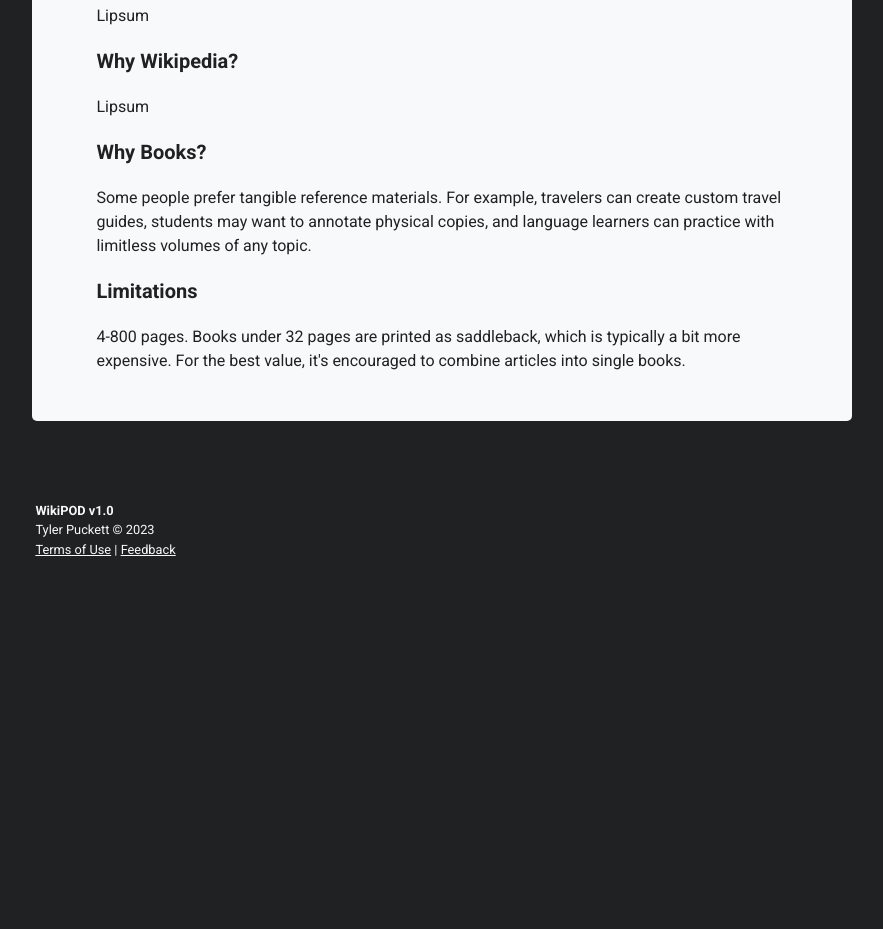
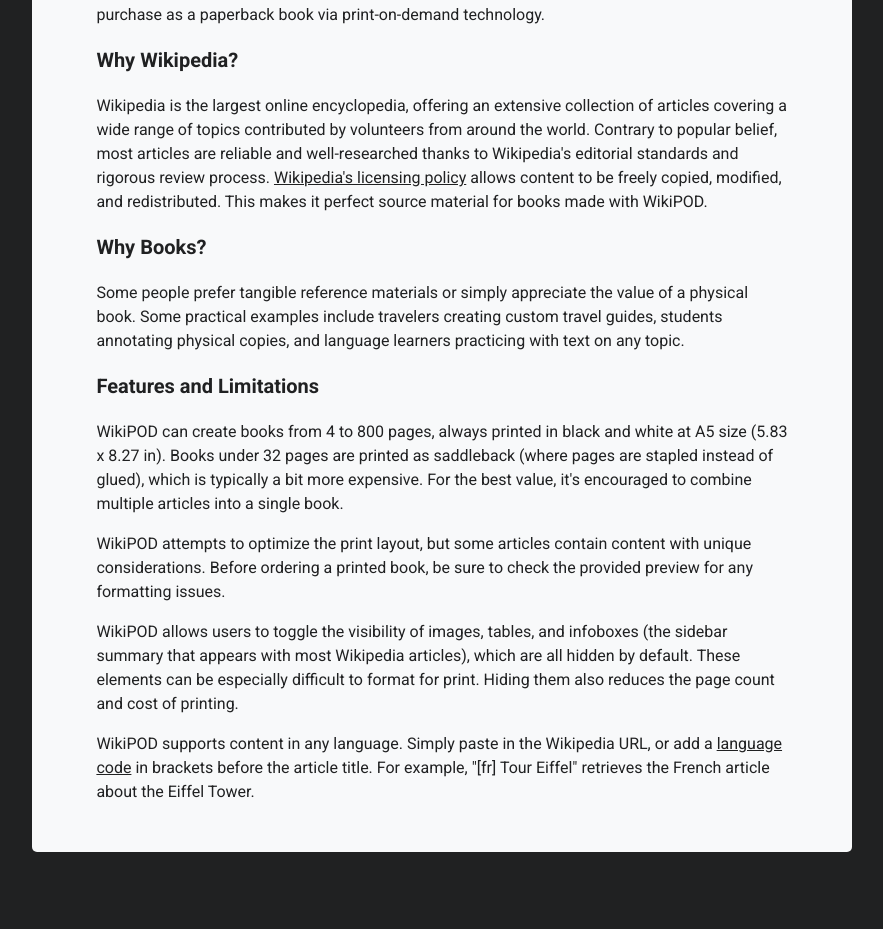
Before and after one commit to tcp13/wiki-pod, a plain HTML site: page about.html in a window 1280 px wide. Shown: the part 343-1272 px from the top of the page, without its empty margins (198-1081 px from the left). Before the commit the page ends 953 px from the top, so only its background shows below. Drawn offline with nearby package versions, Linux system fonts and the light colour scheme.

Commit message:
add about page

```diff
--- a/about.html
+++ b/about.html
@@ -48,21 +48,24 @@
         </header>
         <main>
             <div class="card-padded">
-				<h1>About WikiPOD</h1>
-				<p>Lipsum</p>
+				<h1 class="small">About WikiPOD</h1>
+				<p>WikiPOD transforms digital knowledge into tangible books. Users select articles from Wikipedia, and WikiPOD's layout engine optimizes the content for printing. The result is then available for purchase as a paperback book via print-on-demand technology.</p>
 
 				<h2 class="small">Why Wikipedia?</h2>
-				<p>Lipsum</p>
+				<p>Wikipedia is the largest online encyclopedia, offering an extensive collection of articles covering a wide range of topics contributed by volunteers from around the world. Contrary to popular belief, most articles are reliable and well-researched thanks to Wikipedia's editorial standards and rigorous review process. <a href='https://en.wikipedia.org/wiki/Wikipedia:Copyrights' target='_blank'>Wikipedia's licensing policy</a> allows content to be freely copied, modified, and redistributed. This makes it perfect source material for books made with WikiPOD.</p>
 
 				<h2 class="small">Why Books?</h2>
-				<p>Some people prefer tangible reference materials. For example, travelers can create custom travel guides, students may want to annotate physical copies, and language learners can practice with limitless volumes of any topic.</p>
+				<p>Some people prefer tangible reference materials or simply appreciate the value of a physical book. Some practical examples include travelers creating custom travel guides, students annotating physical copies, and language learners practicing with text on any topic.</p>
 
-				<h2 class="small">Limitations</h2>
-				<p>4-800 pages. Books under 32 pages are printed as saddleback, which is typically a bit more expensive. For the best value, it's encouraged to combine articles into single books.</p>
+				<h2 class="small">Features and Limitations</h2>
+				<p>WikiPOD can create books from 4 to 800 pages, always printed in black and white at A5 size (5.83 x 8.27 in). Books under 32 pages are printed as saddleback (where pages are stapled instead of glued), which is typically a bit more expensive. For the best value, it's encouraged to combine multiple articles into a single book.</p>
+				<p>WikiPOD attempts to optimize the print layout, but some articles contain content with unique considerations. Before ordering a printed book, be sure to check the provided preview for any formatting issues.</p>
+				<p>WikiPOD allows users to toggle the visibility of images, tables, and infoboxes (the sidebar summary that appears with most Wikipedia articles), which are all hidden by default. These elements can be especially difficult to format for print. Hiding them also reduces the page count and cost of printing.</p>
+				<p>WikiPOD supports content in any language. Simply paste in the Wikipedia URL, or add a <a href='https://meta.wikimedia.org/wiki/List_of_Wikipedias#All_Wikipedias_ordered_by_number_of_articles' target='_blank'>language code</a> in brackets before the article title. For example, "[fr] Tour Eiffel" retrieves the French article about the Eiffel Tower.</p>
             </div>
 		</main>
 		<footer>
-            <p class="footer-text"><strong>WikiPOD v1.0</strong><br>Tyler Puckett © 2023<br><a href="/terms.html">Terms of Use</a> | <a href="https://tyler-puckett.com/#page-section-627c16fe9e1aa7738a176d15" target="_blank">Feedback</a></p>
+            <p class="footer-text"><strong>WikiPOD v1.0</strong><br>Tyler Puckett © 2023<br><a href="/about.html">About</a> | <a href="/terms.html">Terms of Use</a> | <a href="https://tyler-puckett.com/#page-section-627c16fe9e1aa7738a176d15" target="_blank">Feedback</a></p>
 
             <!-- scripts -->
             <script src="script.js"></script>
--- a/styles.css
+++ b/styles.css
@@ -30,6 +30,7 @@ h6 {font-size: 1rem;}
 p {margin-bottom: 1rem;}
 .footer-text, .tooltip-text {font-size: 0.8rem;}
 a {color: var(--white);}
+.card a, .card-padded a {color: var(--black);}
 a:hover {opacity: 0.8;}
 
 
```
Also changed, not shown: index.html (+1 -1 lines), success.html (+1 -1 lines), terms.html (+1 -1 lines).
